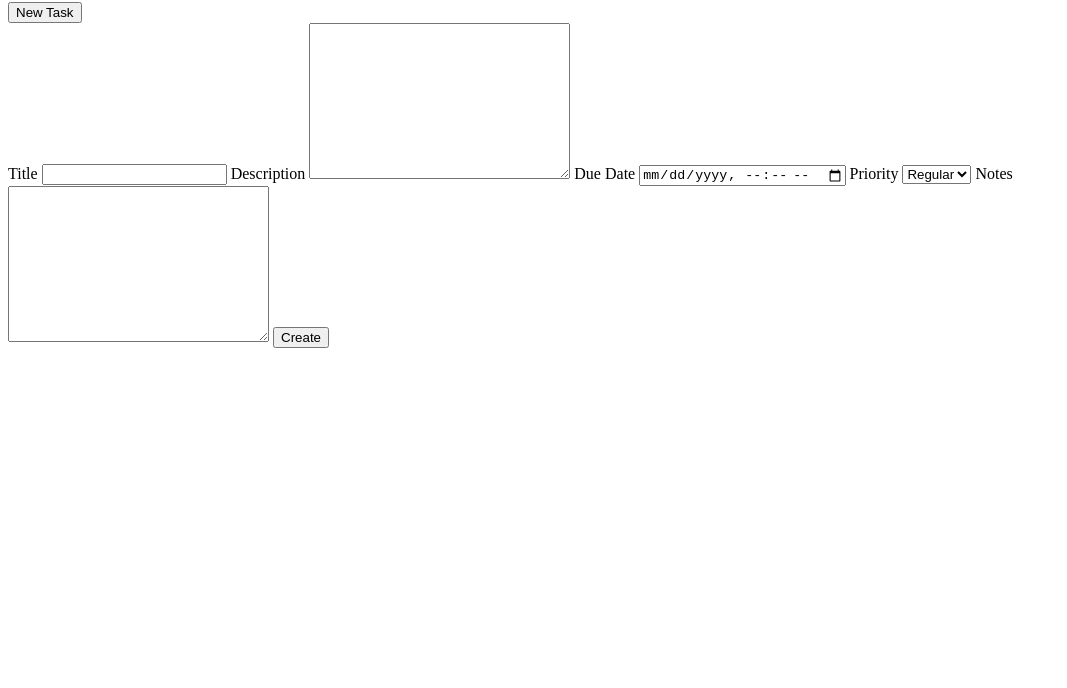
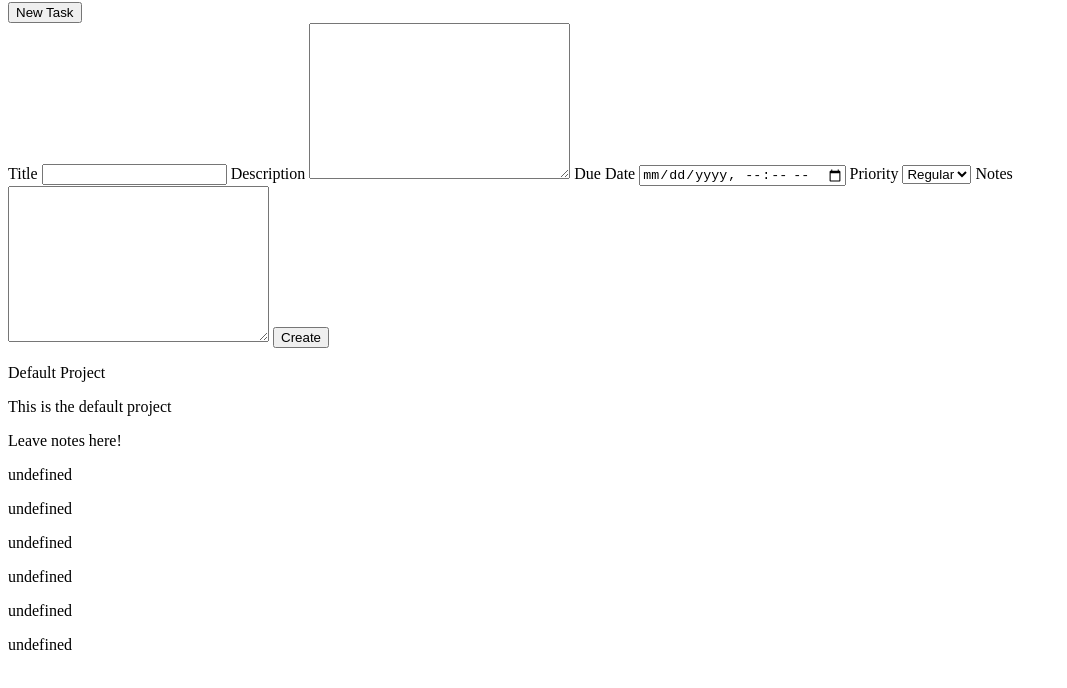
Before and after one commit to sykoivisto/todo-list, a website built with webpack: page src/index.html in a window 1280 px wide. Shown: the part 78-766 px from the top of the page, without its empty margins (0-1067 px from the left). Built offline with nearby package versions, Linux system fonts and the light colour scheme.

Commit message:
logic to add projects and items

```diff
--- a/src/index.js
+++ b/src/index.js
@@ -6,10 +6,10 @@ let projects = [];
 //check for existing projects? if none, create default?
 //temp- manually create default project
 const createDefaultProject = () => {
-    let defaultProject = project;
+    let defaultProject = project();
     defaultProject.title = 'Default Project';
     defaultProject.desc = 'This is the default project';
-    defaultProject.notes = 'Leave notes here!'
+    defaultProject.notes = 'Leave notes here!';
 
     defaultProject.addItem(
         createTodoItem(
@@ -52,8 +52,8 @@ const renderProject = (p) => {
     project.appendChild(desc);
     project.appendChild(notes);
 
-    for (todoItem in p.todoItems) {
-        project.appendChild(renderTodoItem(todoItem));
+    for (let tdi in p.todoItems) {
+        project.appendChild(renderTodoItem(tdi));
     }
 
     return (project);
@@ -88,7 +88,9 @@ const renderTodoItem = (tdi) => {
 
 
 //temp rendering the default project
+
 createDefaultProject();
+console.log(projects)
 const domProjects = document.querySelector('.projects');
 domProjects.appendChild(renderProject(projects[0]));
 
--- a/src/js/project.js
+++ b/src/js/project.js
@@ -15,6 +15,9 @@ const project = () => {
     };
 
     return {
+        addItem,
+        removeItem,
+
         get title () { return title },
         set title ( s ) { title = s }, //add char limit
 
@@ -25,8 +28,6 @@ const project = () => {
         set notes ( s ) { notes = s }, //add char limit
 
         get todoItems () { return todoItems },
-        addItem,
-        removeItem,
     }
 }
 export {
--- a/webpack.config.js
+++ b/webpack.config.js
@@ -25,7 +25,8 @@ const config = {
     plugins: [
         new HtmlWebpackPlugin({
             template: './src/index.html',
-            favicon: './src/favicon.ico'
+            favicon: './src/favicon.ico',
+            inject: false
         }),
 
         new MiniCssExtractPlugin(),
```
Also changed, not shown: dist/bundle.js, dist/index.html.
